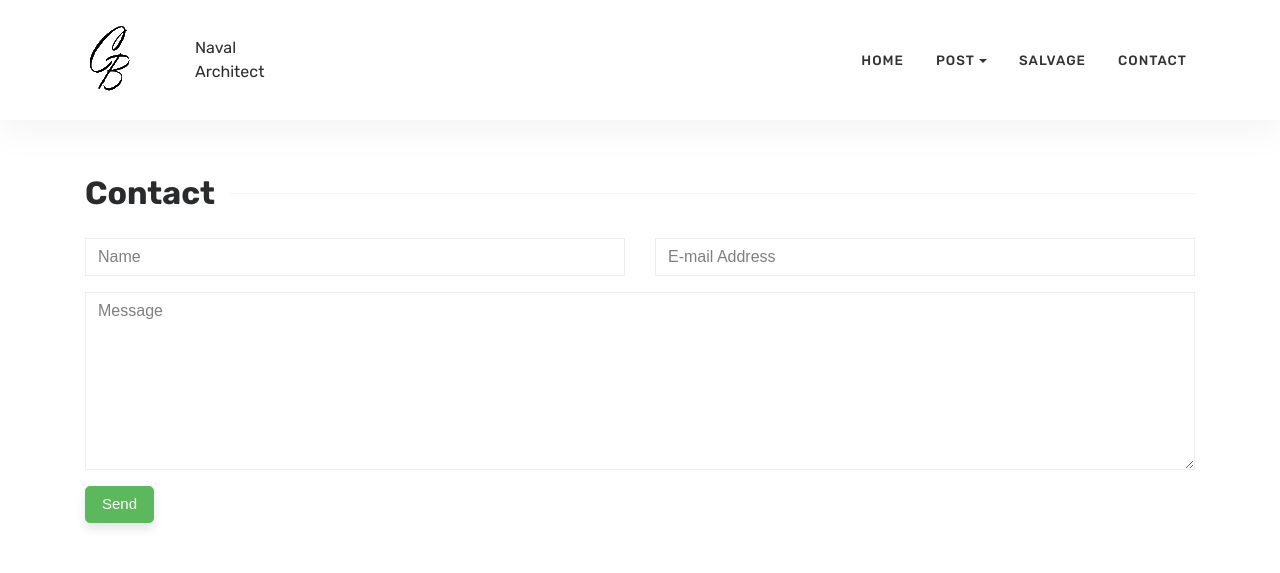
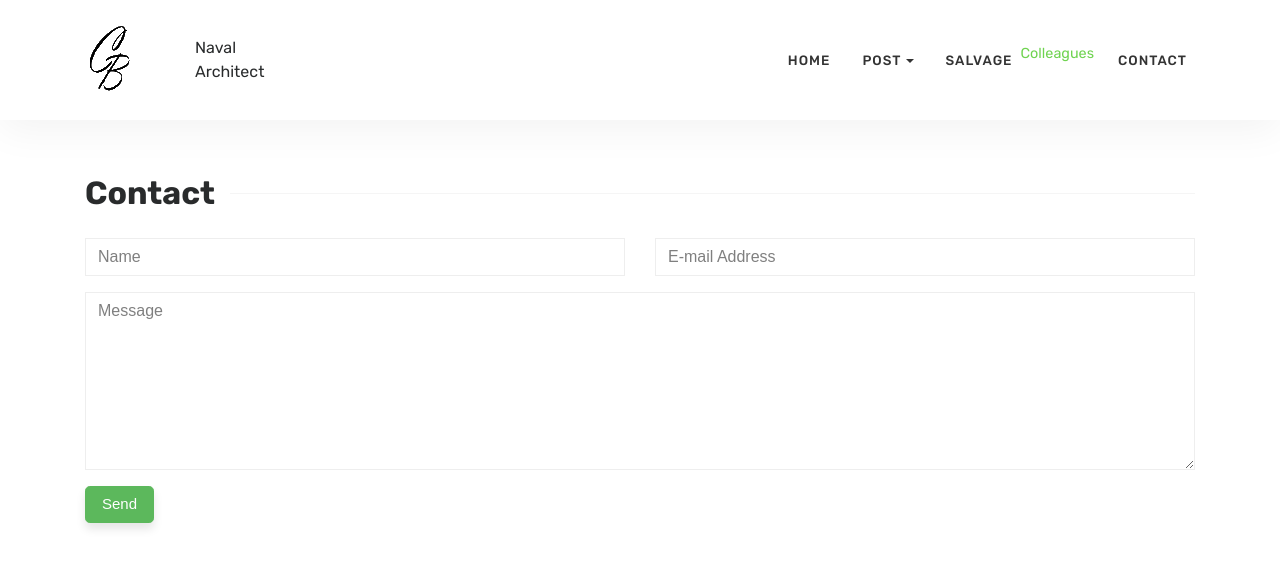
Before and after one commit to boazcochavi/boazcochavi.github.io, a Jekyll site: the page built from contact.html, in a window 1280 px wide. Shown: the top 573 px of the page. Built offline with Jekyll 4.4.1, drawn with Linux system fonts in a browser that asks for light colours; grey boxes are pictures that could not be loaded.

Commit message:
adding new tab

```diff
--- a/_layouts/default.html
+++ b/_layouts/default.html
@@ -71,7 +71,9 @@
                 <li class="nav-item">
                     <a class="nav-link" href="{{ site.baseurl }}/about">Salvage</a>
                 </li>
-
+                <il class="nav-item">
+                    <a class="nav-item" href="{{ site.baseurl }}/>PhotoCollage">Colleagues</a>
+                </il>
                 <li class="nav-item">
                     <a class="nav-link" href="{{ site.baseurl }}/contact">Contact</a>
                 </li>
```
